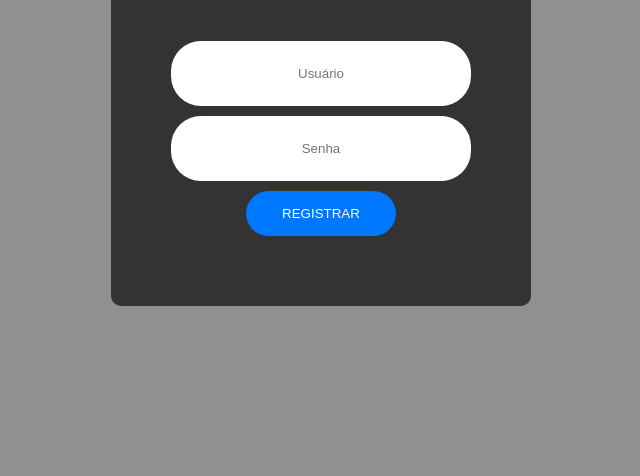
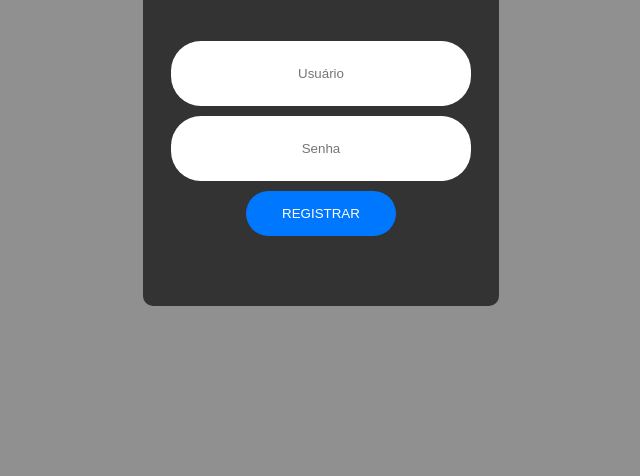
Before and after one commit to joseneto0/projeto-dw, a website: page public/pages/registro.html in a window 1280 px wide. Shown: the part 324-800 px from the top of the page, without its empty margins (319-959 px from the left). Drawn offline with Linux system fonts and the light colour scheme; some packages are replaced by stand-ins of ours; a script that the page names is missing.

Commit message:
Update registro.css

```diff
--- a/public/css/registro.css
+++ b/public/css/registro.css
@@ -16,7 +16,7 @@ main {
 .conteiner {
     display: grid;
     height: 45vh;
-    width: 25vw;
+    width: 20vw;
     border-radius: 10px;
     justify-content: center;
     align-items: center;
```
